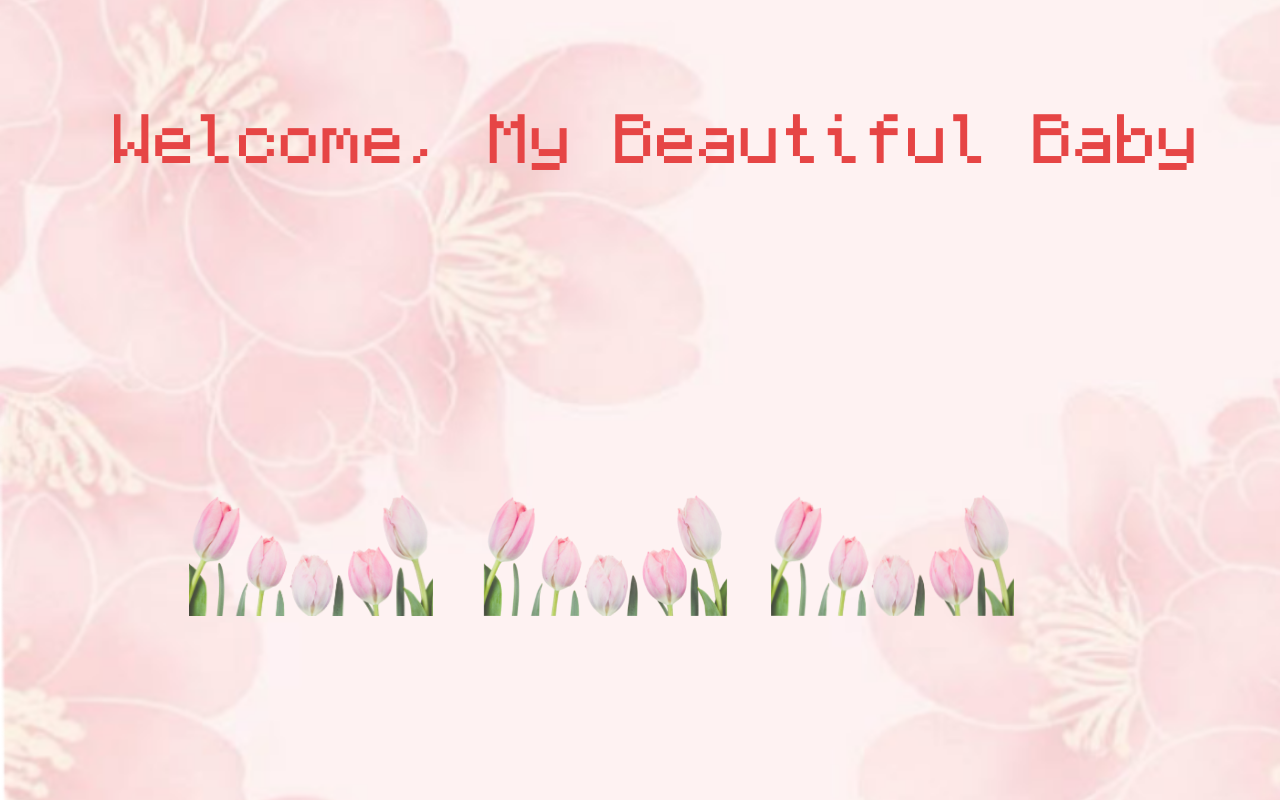
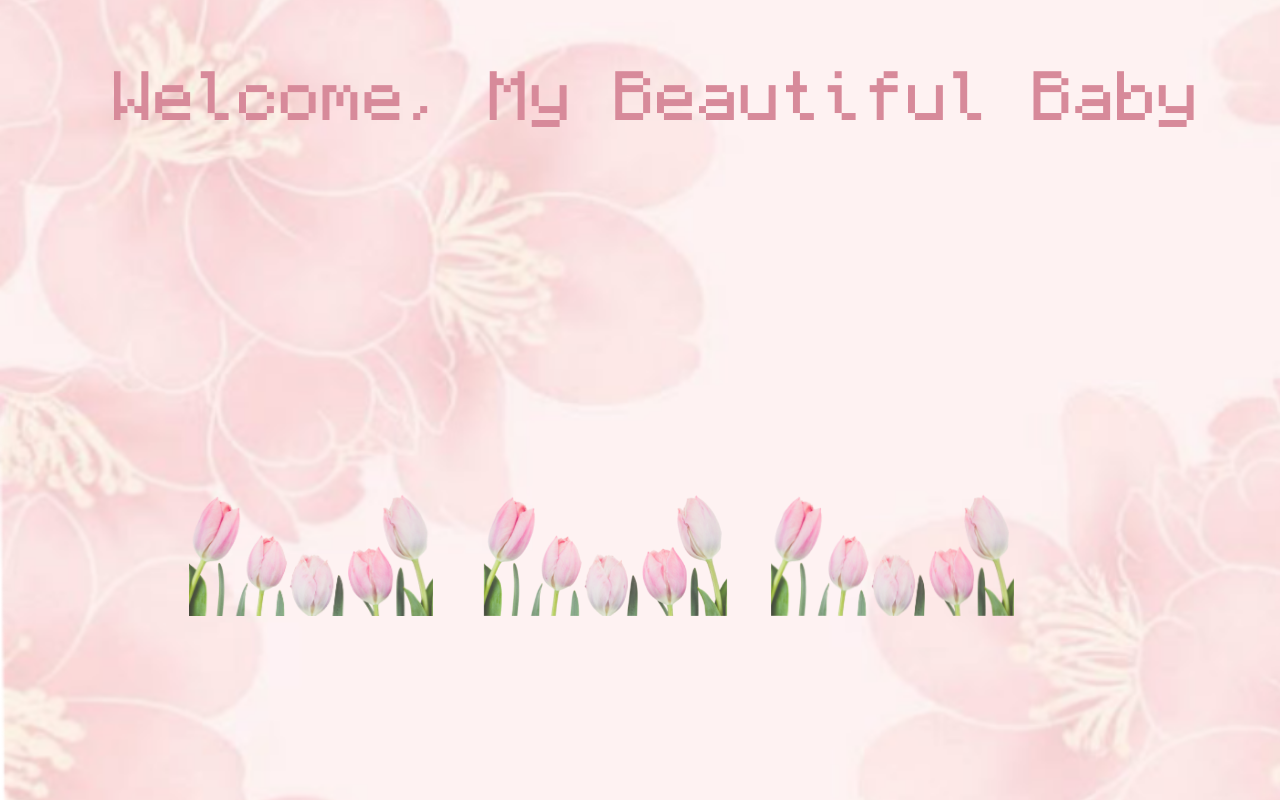
Before and after one commit to AmritTimilsina/Comms_project, a plain HTML site: page index.html in a window 1280 px wide. Drawn offline with Linux system fonts and the light colour scheme.

Commit message:
Colour change

```diff
--- a/sheets.css
+++ b/sheets.css
@@ -76,13 +76,16 @@ body {
   font-size: 3.5vw;
   line-height: 4vw;
 
-  color: #e64545;
+  color: #D78A9A;
   position: absolute;
-  top: 50%;
-  left: 53%;
+
+
+
+  top: 50vh;
+  left: 53vw;
+
   transform: translate(-50%, -50%);
-  animation:
-    typing 3s steps(20) forwards,
+  animation: typing 3s steps(20) forwards,
     grow 1s ease-in-out 3.3s forwards,
     cursor 0.75s step-end infinite;
   will-change: transform;
@@ -108,12 +111,14 @@ body {
 
 @keyframes grow {
   from {
+    top: 50vh;
     transform: translate(-50%, -50%) scale(1);
     border-right: none;
   }
 
   to {
-    transform: translate(-50%, -560%) scale(1.4);
+    top: 12vh;
+    transform: translate(-50%, -50%) scale(1.4);
     border-right: none;
   }
 }
```
